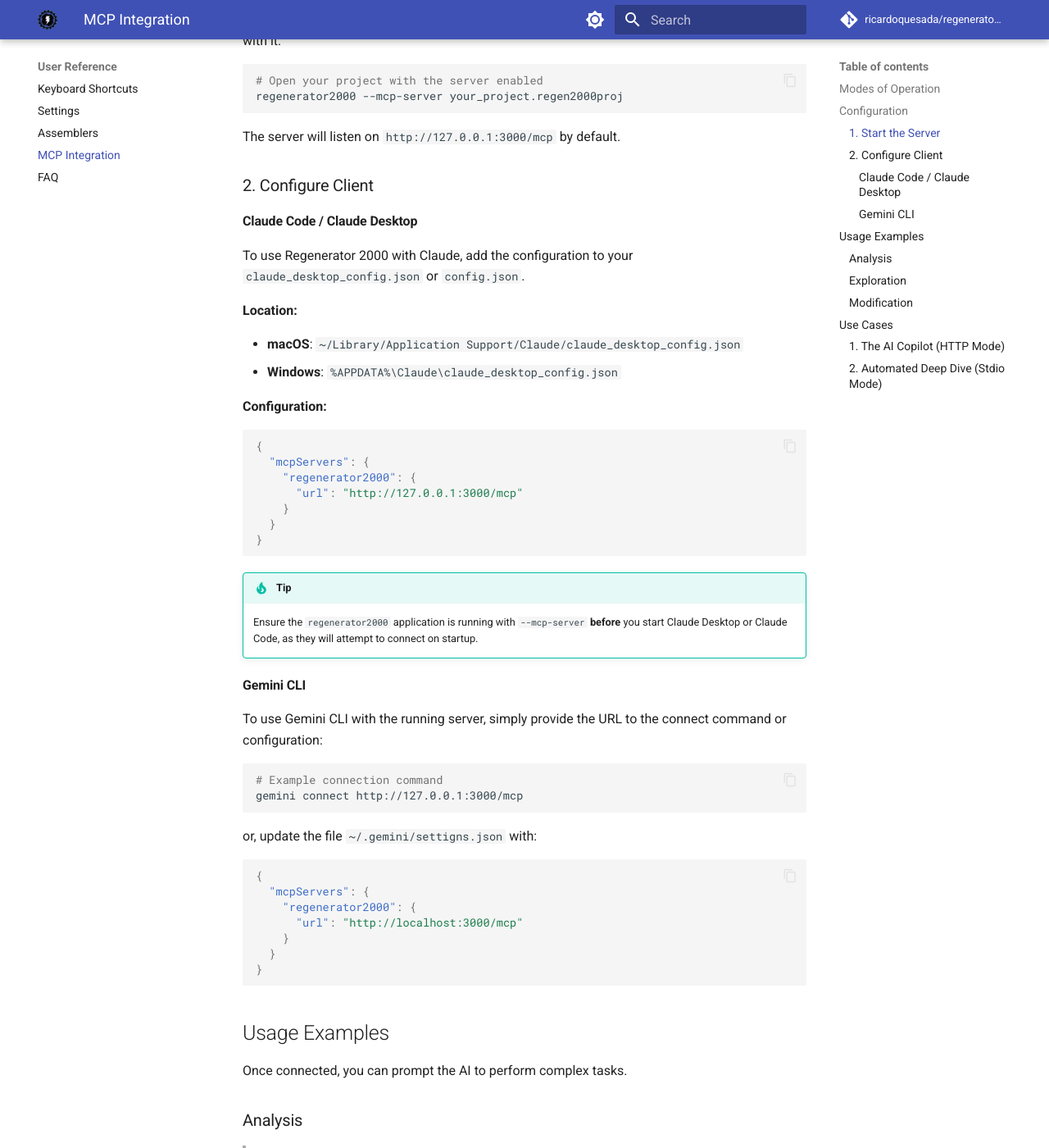
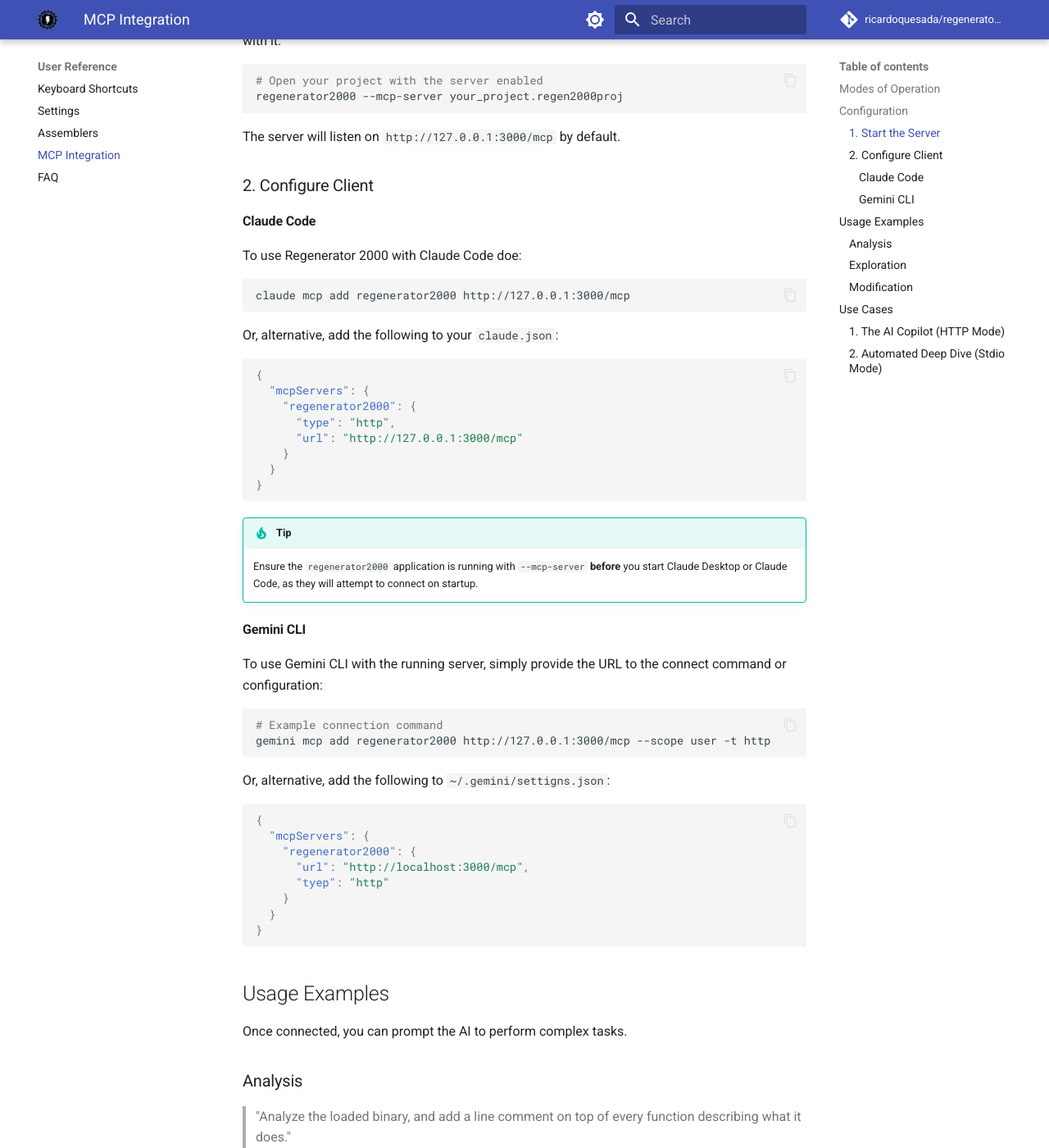
Before and after one commit to ricardoquesada/regenerator2000, an MkDocs documentation site: the page built from docs/mcp.md, in a window 1280 px wide and 1400 px high, scrolled down 1274 px. Shown: the whole window at 82% size. Built offline with MkDocs 1.6.1 and Material for MkDocs 9.7.7, drawn with Linux system fonts in a browser that asks for light colours; comment, search, counter and statistics services are not loaded.

Commit message:
comments from claude

````diff
--- a/docs/mcp.md
+++ b/docs/mcp.md
@@ -36,7 +36,7 @@
 
 Before connecting any client, you must start Regenerator 2000 with **MCP Server** enabled. This opens the TUI and starts the HTTP server, allowing you to use the interface while the AI interacts with it.
 
-```bash
+```shell
 # Open your project with the server enabled
 regenerator2000 --mcp-server your_project.regen2000proj
 ```
@@ -45,21 +45,21 @@
 
 ### 2. Configure Client
 
-#### Claude Code / Claude Desktop
+#### Claude Code
 
-To use Regenerator 2000 with Claude, add the configuration to your `claude_desktop_config.json` or `config.json`.
+To use Regenerator 2000 with Claude Code doe:
 
-**Location:**
+```shell
+claude mcp add regenerator2000 http://127.0.0.1:3000/mcp
+```
 
-- **macOS**: `~/Library/Application Support/Claude/claude_desktop_config.json`
-- **Windows**: `%APPDATA%\Claude\claude_desktop_config.json`
-
-**Configuration:**
+Or, alternative, add the following to your `claude.json`:
 
 ```json
 {
   "mcpServers": {
     "regenerator2000": {
+      "type": "http",
       "url": "http://127.0.0.1:3000/mcp"
     }
   }
@@ -76,16 +76,17 @@
 
 ```bash
 # Example connection command
-gemini connect http://127.0.0.1:3000/mcp
+gemini mcp add regenerator2000 http://127.0.0.1:3000/mcp --scope user -t http
 ```
 
-or, update the file `~/.gemini/settigns.json` with:
+Or, alternative, add the following to `~/.gemini/settigns.json`:
 
 ```json
 {
   "mcpServers": {
     "regenerator2000": {
-      "url": "http://localhost:3000/mcp"
+      "url": "http://localhost:3000/mcp",
+      "tyep": "http"
     }
   }
 }
````
Also changed, not shown: 1 other file.
